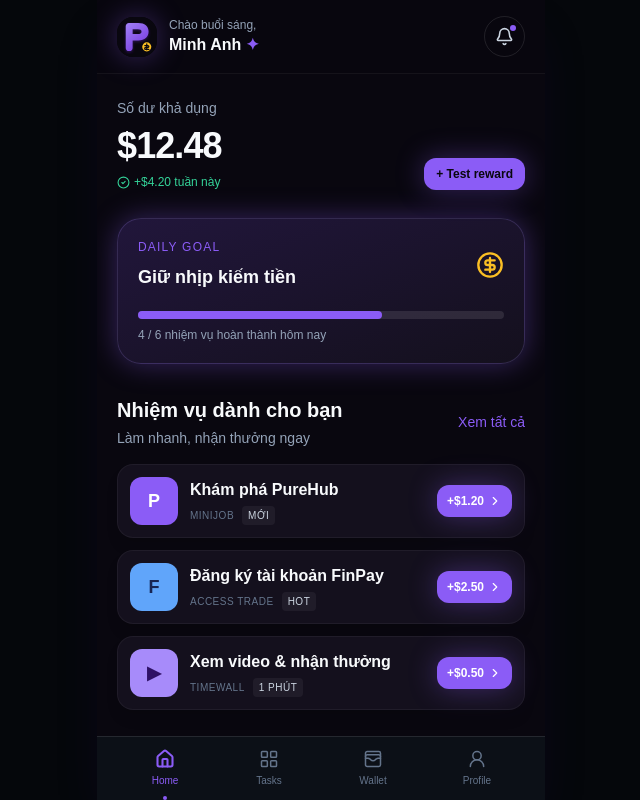
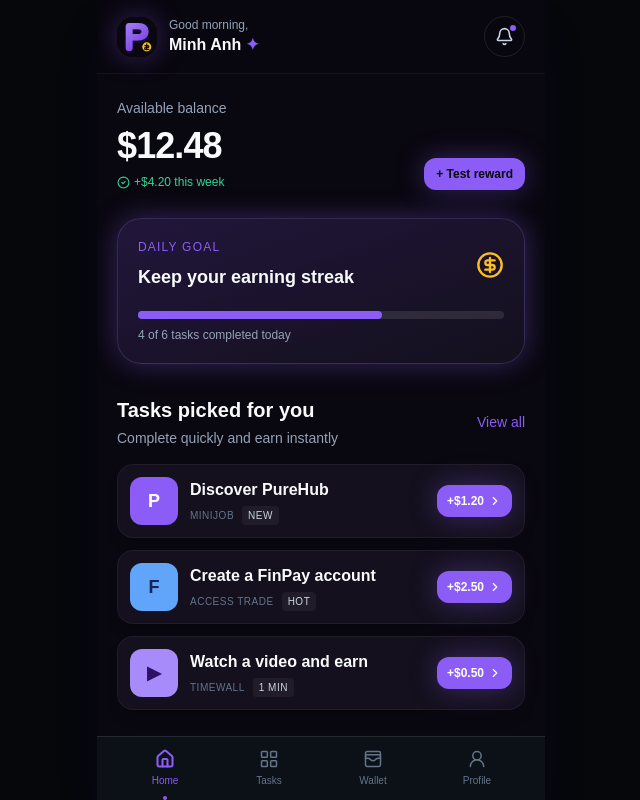
Before and after one commit to shoyrulove-dev/Earn, a Next.js app: page / in a window 1280 px wide. Shown: the whole page, without its empty margins (319-959 px from the left). Built offline with nearby package versions, Linux system fonts and the light colour scheme; no server answers.

Commit message:
Make English the default site language

```diff
--- a/app/opengraph-image.tsx
+++ b/app/opengraph-image.tsx
@@ -1,10 +1,10 @@
 import { ImageResponse } from "next/og";
 
 export const runtime = "edge";
-export const alt = "Pure Earn – Làm nhiệm vụ, nhận thưởng";
+export const alt = "Pure Earn – Complete Tasks, Earn Rewards";
 export const size = { width: 1200, height: 630 };
 export const contentType = "image/png";
 
 export default function OpenGraphImage() {
-  return new ImageResponse(<div style={{ width: "100%", height: "100%", display: "flex", alignItems: "center", justifyContent: "center", background: "radial-gradient(circle at 20% 20%, #35205e 0, #09070f 52%)", color: "white", fontFamily: "sans-serif" }}><div style={{ display: "flex", flexDirection: "column", alignItems: "center" }}><div style={{ display: "flex", alignItems: "center", gap: 30 }}><div style={{ display: "flex", width: 128, height: 128, borderRadius: 36, alignItems: "center", justifyContent: "center", background: "linear-gradient(135deg,#a78bfa,#6d28d9)", fontSize: 68, fontWeight: 900, boxShadow: "0 0 50px rgba(139,92,246,.45)" }}>P</div><div style={{ display: "flex", fontSize: 92, fontWeight: 900, letterSpacing: -5 }}>Pure <span style={{ color: "#a78bfa", marginLeft: 18 }}>Earn</span></div></div><div style={{ display: "flex", marginTop: 42, fontSize: 34, color: "#cbd5e1" }}>Làm nhiệm vụ · Nhận thưởng · Rút tiền dễ dàng</div><div style={{ display: "flex", marginTop: 30, color: "#fbbf24", fontSize: 24, letterSpacing: 5 }}>EARN.BLISSBIOVN.COM</div></div></div>, size);
+  return new ImageResponse(<div style={{ width: "100%", height: "100%", display: "flex", alignItems: "center", justifyContent: "center", background: "radial-gradient(circle at 20% 20%, #35205e 0, #09070f 52%)", color: "white", fontFamily: "sans-serif" }}><div style={{ display: "flex", flexDirection: "column", alignItems: "center" }}><div style={{ display: "flex", alignItems: "center", gap: 30 }}><div style={{ display: "flex", width: 128, height: 128, borderRadius: 36, alignItems: "center", justifyContent: "center", background: "linear-gradient(135deg,#a78bfa,#6d28d9)", fontSize: 68, fontWeight: 900, boxShadow: "0 0 50px rgba(139,92,246,.45)" }}>P</div><div style={{ display: "flex", fontSize: 92, fontWeight: 900, letterSpacing: -5 }}>Pure <span style={{ color: "#a78bfa", marginLeft: 18 }}>Earn</span></div></div><div style={{ display: "flex", marginTop: 42, fontSize: 34, color: "#cbd5e1" }}>Complete tasks · Earn rewards · Cash out easily</div><div style={{ display: "flex", marginTop: 30, color: "#fbbf24", fontSize: 24, letterSpacing: 5 }}>EARN.BLISSBIOVN.COM</div></div></div>, size);
 }
--- a/app/page.tsx
+++ b/app/page.tsx
@@ -6,9 +6,9 @@
 import { useState } from "react";
 
 const offers = [
-  { name: "Khám phá PureHub", source: "MINIJOB", reward: "$1.20", icon: "P", tone: "bg-violet-500 text-white", tag: "Mới" },
-  { name: "Đăng ký tài khoản FinPay", source: "ACCESS TRADE", reward: "$2.50", icon: "F", tone: "bg-blue-400 text-blue-950", tag: "Hot" },
-  { name: "Xem video & nhận thưởng", source: "TIMEWALL", reward: "$0.50", icon: "▶", tone: "bg-violet-400 text-violet-950", tag: "1 phút" },
+  { name: "Discover PureHub", source: "MINIJOB", reward: "$1.20", icon: "P", tone: "bg-violet-500 text-white", tag: "New" },
+  { name: "Create a FinPay account", source: "ACCESS TRADE", reward: "$2.50", icon: "F", tone: "bg-blue-400 text-blue-950", tag: "Hot" },
+  { name: "Watch a video and earn", source: "TIMEWALL", reward: "$0.50", icon: "▶", tone: "bg-violet-400 text-violet-950", tag: "1 min" },
 ];
 
 const tabs = [{ label: "Home", icon: Home }, { label: "Tasks", icon: LayoutGrid }, { label: "Wallet", icon: WalletCards }, { label: "Profile", icon: UserRound }];
@@ -19,12 +19,12 @@
   return <main className="mx-auto h-screen w-full max-w-md overflow-hidden bg-ink shadow-2xl shadow-violet-950/20">
     <div className="h-full overflow-y-auto pb-24">
       <header className="sticky top-0 z-10 flex items-center justify-between border-b border-white/5 bg-ink/90 px-5 py-4 backdrop-blur-xl">
-        <div className="flex items-center gap-3"><Image src="/icon.svg" alt="Pure Earn" width={40} height={40} priority className="rounded-2xl shadow-glow"/><div><p className="text-xs text-slate-400">Chào buổi sáng,</p><p className="font-semibold">Minh Anh <span className="text-neon">✦</span></p></div></div>
+        <div className="flex items-center gap-3"><Image src="/icon.svg" alt="Pure Earn" width={40} height={40} priority className="rounded-2xl shadow-glow"/><div><p className="text-xs text-slate-400">Good morning,</p><p className="font-semibold">Minh Anh <span className="text-neon">✦</span></p></div></div>
         <button className="relative rounded-full border border-white/10 p-2.5 text-slate-300"><Bell size={19}/><span className="absolute right-2 top-2 h-1.5 w-1.5 rounded-full bg-neon"/></button>
       </header>
-      <section className="px-5 pt-6"><p className="mb-2 text-sm text-slate-400">Số dư khả dụng</p><div className="flex items-end justify-between"><div><motion.p key={balance} initial={{ opacity: .3, y: 8 }} animate={{ opacity: 1, y: 0 }} className="text-4xl font-bold tracking-tight">${balance.toFixed(2)}</motion.p><p className="mt-2 flex items-center gap-1 text-xs text-emerald-400"><CheckCircle2 size={13}/> +$4.20 tuần này</p></div><button onClick={() => setBalance((v) => v + .5)} className="rounded-xl bg-neon px-3 py-2 text-xs font-bold text-ink shadow-glow">+ Test reward</button></div></section>
-      <section className="mx-5 mt-7 rounded-3xl border border-violet-400/20 bg-gradient-to-br from-[#21163b] to-panel p-5 shadow-glow"><div className="flex items-center justify-between"><div><p className="text-xs font-medium uppercase tracking-widest text-neon">Daily goal</p><p className="mt-2 text-lg font-semibold">Giữ nhịp kiếm tiền</p></div><CircleDollarSign className="text-reward" size={28}/></div><div className="mt-5 h-2 rounded-full bg-white/10"><div className="h-2 w-2/3 rounded-full bg-neon"/></div><p className="mt-2 text-xs text-slate-400">4 / 6 nhiệm vụ hoàn thành hôm nay</p></section>
-      <section className="px-5 pt-8"><div className="mb-4 flex items-center justify-between"><div><h2 className="text-xl font-bold">Nhiệm vụ dành cho bạn</h2><p className="mt-1 text-sm text-slate-400">Làm nhanh, nhận thưởng ngay</p></div><button className="text-sm font-medium text-neon">Xem tất cả</button></div><div className="space-y-3">{offers.map((offer) => <motion.button whileTap={{ scale: .98 }} key={offer.name} className="group flex w-full items-center gap-3 rounded-2xl border border-white/5 bg-panel p-3 text-left shadow-lg shadow-black/10 transition-colors duration-200 hover:border-violet-400/70"><span className={`grid h-12 w-12 shrink-0 place-items-center rounded-xl text-lg font-black ${offer.tone}`}>{offer.icon}</span><span className="min-w-0 flex-1"><span className="block truncate font-semibold">{offer.name}</span><span className="mt-1 flex items-center gap-2 text-[10px] font-medium uppercase tracking-wider text-slate-500"><span>{offer.source}</span><span className="rounded bg-white/5 px-1.5 py-0.5 text-slate-300">{offer.tag}</span></span></span><span className="flex items-center gap-1 rounded-xl bg-neon px-2.5 py-2 text-xs font-bold text-white shadow-glow">+{offer.reward}<ChevronRight size={14}/></span></motion.button>)}</div></section>
+      <section className="px-5 pt-6"><p className="mb-2 text-sm text-slate-400">Available balance</p><div className="flex items-end justify-between"><div><motion.p key={balance} initial={{ opacity: .3, y: 8 }} animate={{ opacity: 1, y: 0 }} className="text-4xl font-bold tracking-tight">${balance.toFixed(2)}</motion.p><p className="mt-2 flex items-center gap-1 text-xs text-emerald-400"><CheckCircle2 size={13}/> +$4.20 this week</p></div><button onClick={() => setBalance((v) => v + .5)} className="rounded-xl bg-neon px-3 py-2 text-xs font-bold text-ink shadow-glow">+ Test reward</button></div></section>
+      <section className="mx-5 mt-7 rounded-3xl border border-violet-400/20 bg-gradient-to-br from-[#21163b] to-panel p-5 shadow-glow"><div className="flex items-center justify-between"><div><p className="text-xs font-medium uppercase tracking-widest text-neon">Daily goal</p><p className="mt-2 text-lg font-semibold">Keep your earning streak</p></div><CircleDollarSign className="text-reward" size={28}/></div><div className="mt-5 h-2 rounded-full bg-white/10"><div className="h-2 w-2/3 rounded-full bg-neon"/></div><p className="mt-2 text-xs text-slate-400">4 of 6 tasks completed today</p></section>
+      <section className="px-5 pt-8"><div className="mb-4 flex items-center justify-between"><div><h2 className="text-xl font-bold">Tasks picked for you</h2><p className="mt-1 text-sm text-slate-400">Complete quickly and earn instantly</p></div><button className="text-sm font-medium text-neon">View all</button></div><div className="space-y-3">{offers.map((offer) => <motion.button whileTap={{ scale: .98 }} key={offer.name} className="group flex w-full items-center gap-3 rounded-2xl border border-white/5 bg-panel p-3 text-left shadow-lg shadow-black/10 transition-colors duration-200 hover:border-violet-400/70"><span className={`grid h-12 w-12 shrink-0 place-items-center rounded-xl text-lg font-black ${offer.tone}`}>{offer.icon}</span><span className="min-w-0 flex-1"><span className="block truncate font-semibold">{offer.name}</span><span className="mt-1 flex items-center gap-2 text-[10px] font-medium uppercase tracking-wider text-slate-500"><span>{offer.source}</span><span className="rounded bg-white/5 px-1.5 py-0.5 text-slate-300">{offer.tag}</span></span></span><span className="flex items-center gap-1 rounded-xl bg-neon px-2.5 py-2 text-xs font-bold text-white shadow-glow">+{offer.reward}<ChevronRight size={14}/></span></motion.button>)}</div></section>
     </div>
     <nav className="fixed bottom-0 z-20 w-full max-w-md border-t border-white/10 bg-[#0d1119]/95 px-4 pb-[max(12px,env(safe-area-inset-bottom))] pt-3 backdrop-blur-xl"> <div className="flex justify-around">{tabs.map(({label, icon: Icon}) => <button key={label} onClick={() => setActive(label)} className={`relative flex min-w-[64px] flex-col items-center gap-1 text-[10px] transition ${active === label ? "text-neon" : "text-slate-500"}`}><Icon size={20} strokeWidth={active === label ? 2.5 : 1.8}/>{label}{active === label && <motion.span layoutId="active-dot" className="absolute -bottom-3 h-1 w-1 rounded-full bg-neon"/>}</button>)}</div></nav>
   </main>;
```
Also changed, not shown: app/layout.tsx (+8 -8 lines), public/logo.svg, public/manifest.json.
